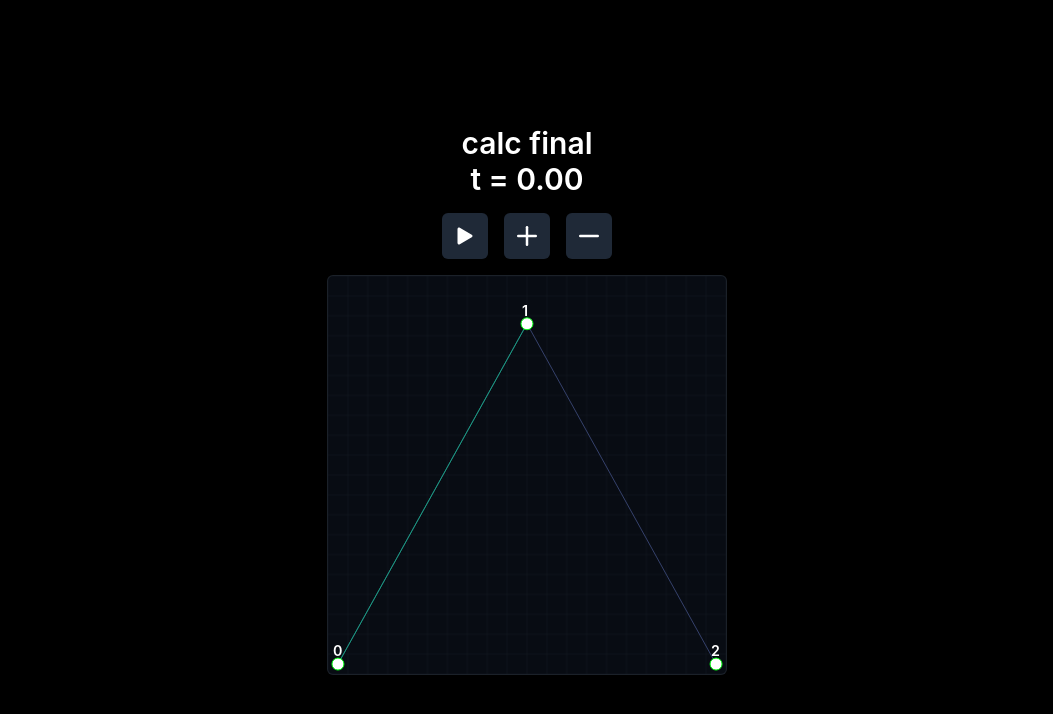
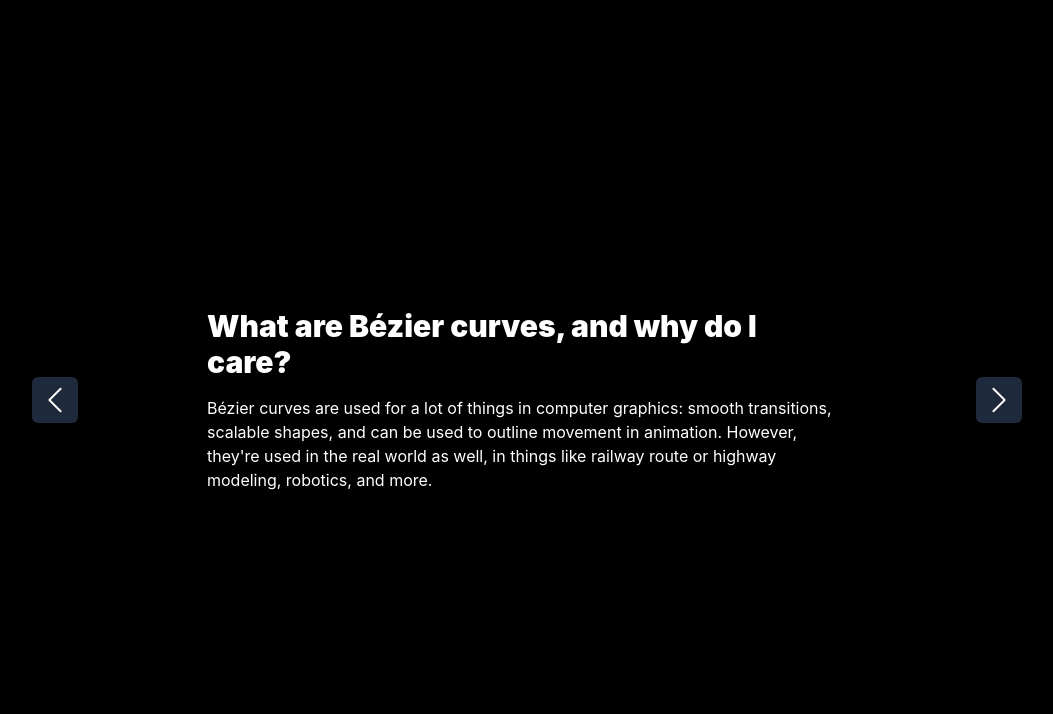
Before and after one commit to cnrad/bezier, a Next.js app: page / in a window 1280 px wide. Shown: the top 714 px of the page, without its empty margins (113-1166 px from the left). Built offline with nearby package versions, Linux system fonts and the light colour scheme.

Commit message:
add page navigation basics

```diff
--- a/src/components/BezierCanvas.tsx
+++ b/src/components/BezierCanvas.tsx
@@ -31,8 +31,6 @@ export const BezierCanvas = () => {
     }
 
     const movePoint = (point: any, i: number) => {
-        console.log(point);
-
         document.onmousemove = function (e) {
             let x = e.offsetX,
                 y = e.offsetY;
@@ -47,7 +45,7 @@ export const BezierCanvas = () => {
             points[i].y = y;
             setPointCoords(point, i);
 
-            drawLines();
+            drawLine(points);
             drawControlPath();
         };
         document.onmouseup = function () {
@@ -66,22 +64,31 @@ export const BezierCanvas = () => {
         controlPath.setAttribute("d", controlPathD);
     };
 
-    const drawLines = () => {
-        for (let i = 0; i < points.length - 2; i++) {
-            let path = document.getElementById(`path${i}`)!;
-            let curPoint = {
-                x: points[i].x + t * (points[i + 1].x - points[i].x),
-                y: points[i].y + t * (points[i + 1].y - points[i].y),
-            };
+    const drawLine = (pointArr: any) => {
+        let subPoints = [];
+        let x = points[0].x + (points[1].x - points[0].x) * t;
+        let y = points[0].y + (points[1].y - points[0].y) * t;
 
-            let nextPoint = {
-                x: points[i + 1].x + t * (points[i + 2].x - points[i + 1].x),
-                y: points[i + 1].y + t * (points[i + 2].y - points[i + 1].y),
-            };
+        let subpathLine = "M" + x + "," + y + " L";
+        subPoints.push({ x, y });
 
-            let pathD = "M" + curPoint.x + "," + curPoint.y + " L" + nextPoint.x + "," + nextPoint.y + " ";
-            path.setAttribute("d", pathD);
+        for (let i = 0; i < points.length - 1; i++) {
+            let x = points[i].x + (points[i + 1].x - points[i].x) * t;
+            let y = points[i].y + (points[i + 1].y - points[i].y) * t;
+            subPoints.push({ x: x, y: y });
+
+            subpathLine += x + "," + y + " ";
+
+            // let pathD = "M" + curPoint.x + "," + curPoint.y + " L" + nextPoint.x + "," + nextPoint.y + " ";
+            // path.setAttribute("d", pathD);
         }
+
+        let path = document.getElementById(`path${pointArr.length}`)!;
+        path.setAttribute("d", subpathLine);
+
+        // if (subPoints.length > 2) {
+        //     drawLine(subPoints);
+        // }
     };
 
     useEffect(() => {
@@ -90,7 +97,7 @@ export const BezierCanvas = () => {
         timer = setInterval(() => {
             setT(t => t + 0.01);
 
-            drawLines();
+            drawLine(points);
 
             if (t >= 1) {
                 setT(0);
@@ -107,8 +114,7 @@ export const BezierCanvas = () => {
     }, [animating]);
 
     useEffect(() => {
-        console.log(points);
-        drawLines();
+        drawLine(points);
 
         if (t >= 1) {
             setAnimating(false);
@@ -116,9 +122,7 @@ export const BezierCanvas = () => {
     }, [t]);
 
     useEffect(() => {
-        console.log(points);
-
-        drawLines();
+        drawLine(points);
         drawControlPath();
     }, []);
 
@@ -131,11 +135,13 @@ export const BezierCanvas = () => {
             },
         ]);
 
-        drawLines();
+        drawLine(points);
         drawControlPath();
     };
 
     const removePoint = () => {
+        if (points.length < 2) return;
+
         let poppedArr = [...points];
         poppedArr.pop();
         setPoints([...poppedArr]);
@@ -204,7 +210,15 @@ export const BezierCanvas = () => {
                     <path xmlns="http://www.w3.org/2000/svg" fill="none" id="control-path" stroke="#36426c" />
 
                     {points.map((_, i) => {
-                        return <path xmlns="http://www.w3.org/2000/svg" fill="none" id={`path${i}`} stroke="#15a17e" />;
+                        return (
+                            <path
+                                key={`path${points.length - i}`}
+                                xmlns="http://www.w3.org/2000/svg"
+                                fill="none"
+                                id={`path${points.length - i}`}
+                                stroke="#15a17e"
+                            />
+                        );
                     })}
 
                     {points.map((coords: Point, i: number) => {
--- /dev/null
+++ b/src/components/steps/Demonstration.tsx
@@ -0,0 +1,19 @@
+import { motion } from "framer-motion";
+import type { NextPage } from "next";
+import { BezierCanvas } from "../BezierCanvas";
+
+const Demonstration: NextPage = () => {
+    return (
+        <motion.div
+            key="Demonstration"
+            initial={{ opacity: 0 }}
+            animate={{ opacity: 1 }}
+            exit={{ opacity: 0 }}
+            transition={{ duration: 0.5, ease: "easeInOut" }}
+        >
+            <BezierCanvas />
+        </motion.div>
+    );
+};
+
+export default Demonstration;
--- /dev/null
+++ b/src/components/steps/Intro.tsx
@@ -0,0 +1,24 @@
+import { motion } from "framer-motion";
+import type { NextPage } from "next";
+
+const Intro: NextPage = () => {
+    return (
+        <motion.div
+            key="Intro"
+            initial={{ opacity: 0 }}
+            animate={{ opacity: 1 }}
+            exit={{ opacity: 0 }}
+            transition={{ duration: 0.5, ease: "easeInOut" }}
+        >
+            <h1 className="mb-4 font-black">What are Bézier curves, and why do I care?</h1>
+
+            <p className="text-base font-normal">
+                Bézier curves are used for a lot of things in computer graphics: smooth transitions, scalable shapes,
+                and can be used to outline movement in animation. However, they're used in the real world as well, in
+                things like railway route or highway modeling, robotics, and more.
+            </p>
+        </motion.div>
+    );
+};
+
+export default Intro;
--- a/src/pages/index.tsx
+++ b/src/pages/index.tsx
@@ -1,19 +1,44 @@
+import { AnimatePresence } from "framer-motion";
 import type { NextPage } from "next";
 import Head from "next/head";
-import { BezierCanvas } from "../components/BezierCanvas";
+import { useState } from "react";
+import { BsChevronRight, BsChevronLeft } from "react-icons/bs";
 
-const Home: NextPage = () => {
+import Demonstration from "../components/steps/Demonstration";
+import Intro from "../components/steps/Intro";
+
+const Index: NextPage = () => {
+    const [step, setStep] = useState<number>(0);
+
     return (
         <>
             <Head>
                 <title>Bezier Curves</title>
             </Head>
-            <div className="w-full h-[100vh] flex flex-col items-center justify-center text-white text-3xl font-semibold">
-                calc final
-                <BezierCanvas />
+            <div className="w-full h-[100vh] flex flex-row items-center justify-evenly text-white text-3xl font-semibold">
+                <div
+                    className="flex items-center justify-center p-2 bg-slate-800 text-white cursor-pointer rounded-md ml-4 hover:text-gray-400 hover:bg-slate-800/50 transition-all"
+                    onClick={() => setStep(step => step - 1)}
+                >
+                    <BsChevronLeft />
+                </div>
+
+                <div className="flex items-center justify-center h-96 w-64 md:w-[40rem]">
+                    <AnimatePresence exitBeforeEnter>
+                        {step === 0 && <Intro />}
+                        {step === 1 && <Demonstration />}
+                    </AnimatePresence>
+                </div>
+
+                <div
+                    className="flex items-center justify-center p-2 bg-slate-800 text-white cursor-pointer rounded-md mr-4 hover:text-gray-400 hover:bg-slate-800/50 transition-all"
+                    onClick={() => setStep(step => step + 1)}
+                >
+                    <BsChevronRight />
+                </div>
             </div>
         </>
     );
 };
 
-export default Home;
+export default Index;
--- a/src/styles/globals.css
+++ b/src/styles/globals.css
@@ -10,6 +10,7 @@ body {
         Helvetica Neue, sans-serif;
     width: 100vw;
     height: 100vh;
+    user-select: none;
     background: #000000;
 }
 
```
